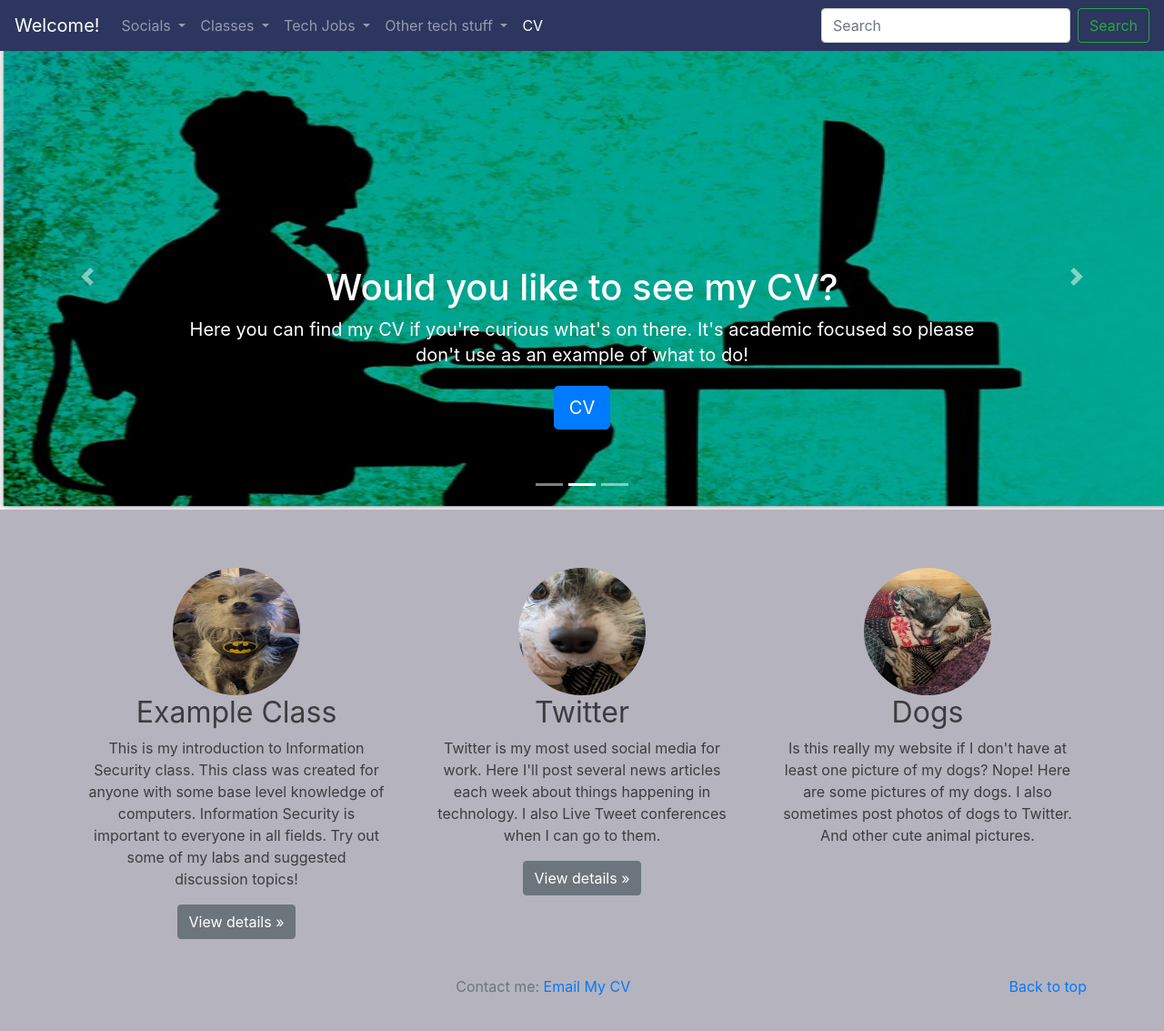
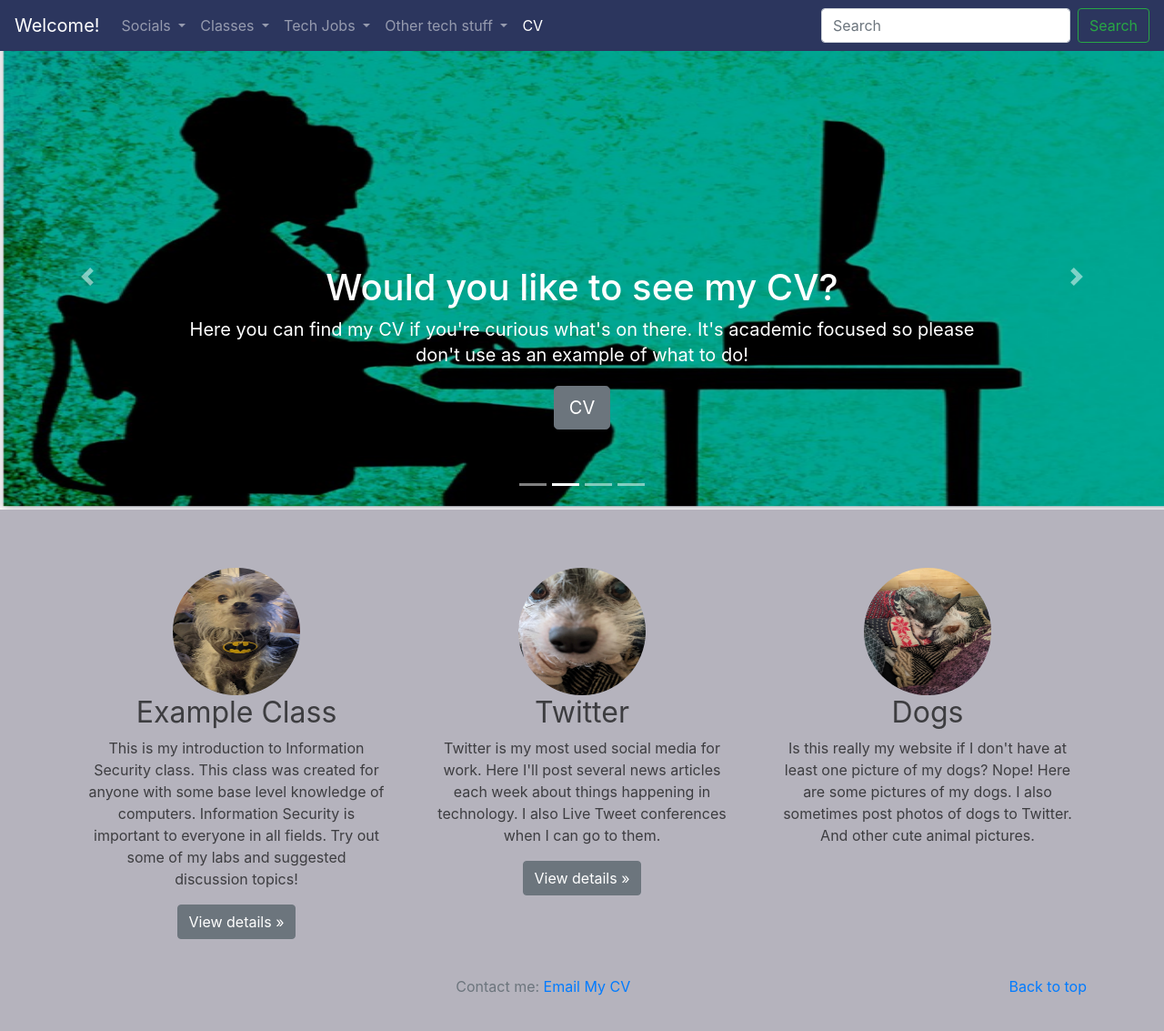
Before and after one commit to aholdengouveia/aholdengouveia.github.io, a Jekyll site: the page built from index.html, in a window 1280 px wide and 1144 px high. Shown: the top 1133 px of the window at 91% size. Built offline with Jekyll 4.4.1, drawn with Linux system fonts in a browser that asks for light colours; nearby versions of some CDN libraries.

Commit message:
cleaner code for the index page

```diff
--- a/index.html
+++ b/index.html
@@ -11,35 +11,48 @@
           <li data-target="#myCarousel" data-slide-to="0" class="active"></li>
           <li data-target="#myCarousel" data-slide-to="1"></li>
           <li data-target="#myCarousel" data-slide-to="2"></li>
+          <li data-target="#myCarousel" data-slide-to="3"></li>
+
         </ol>
         <div class="carousel-inner">
           <div class="carousel-item active">
-            <img class="first-slide" src="./images/styalizedtechnology.jpg" alt="Silouette of a woman in front of a computer">
+            <img class="first-slide" src="/images/styalizedtechnology.jpg" alt="Silouette of a woman in front of a computer">
             <div class="container">
               <div class="carousel-caption text-left">
                 <h1>Are you Interested in my classes?</h1>
                 <p>Here you can find materials for classes I've made you might find interesting</p>
-                <p><a class="btn btn-lg btn-primary" href="classes.html" role="button">Classes!</a></p>
+                <p><a class="btn btn-lg btn-secondary" href="classes.html" role="button">Classes!</a></p>
               </div>
             </div>
           </div>
           <div class="carousel-item">
-            <img class="second-slide" src="./images/WomanComputerSilouette.png" alt="woman in front of computer silouette">
+            <img class="second-slide" src="/images/WomanComputerSilouette.png" alt="woman in front of computer silouette">
             <div class="container">
               <div class="carousel-caption">
                 <h1>Would you like to see my CV?</h1>
                 <p>Here you can find my CV if you're curious what's on there.  It's academic focused so please don't use as an example of what to do!</p>
-                <p><a class="btn btn-lg btn-primary" href="cv.html" role="button">CV</a></p>
+                <p><a class="btn btn-lg btn-secondary" href="cv.html" role="button">CV</a></p>
               </div>
             </div>
           </div>
           <div class="carousel-item">
-            <img class="third-slide" src="./images/gasmask2.jpg" alt="Picutre of a gasmask on a grey background with smoke">
+            <img class="third-slide" src="/images/dkbackgroundwithlights.jpg" alt="Picutre of a gasmask on a grey background with smoke">
             <div class="container">
               <div class="carousel-caption text-right">
-                <h1>Maybe You would like to follow me on Social Media?</h1>
-                <p>Here you can find my YouTube channel with videos I've made, my Twitter where I share interesting things happening in technology, and my LinkedIn that is sad and empty because I have tenure and I'm not looking for a job</p>
-                <p><a class="btn btn-lg btn-primary" href="socials.html" role="button">Social Media</a></p>
+                <h1>Follow me on Social Media?</h1>
+                <p>Here you can find my YouTube channel, GitHub, Twitter, and my LinkedIn that is sad and empty because I have tenure and I'm not looking for a job</p>
+                <p><a class="btn btn-lg btn-secondary" href="socials.html" role="button">Social Media</a></p>
+              </div>
+            </div>
+          </div>
+
+          <div class="carousel-item">
+            <img class="fourth-slide" src="/images/brightCircle.jpg" alt="Picutre of a gasmask on a grey background with smoke">
+            <div class="container">
+              <div class="carousel-caption text-right">
+                <h1>Would You like to Learn more about Technical jobs?</h1>
+                <p>Here you can find more information on how to create a technical resume, do a technical interivew, and even create a portfolio</p>
+                <p><a class="btn btn-lg btn-secondary" href="socials.html" role="button">Social Media</a></p>
               </div>
             </div>
           </div>
@@ -84,46 +97,4 @@
         </div><!-- /.row -->
 
 
-        <!-- START THE FEATURETTES -->
-<!--
-        <hr class="featurette-divider">
-
-        <div class="row featurette">
-          <div class="col-md-7">
-            <h2 class="featurette-heading">First featurette heading. <span class="text-muted">It'll blow your mind.</span></h2>
-            <p class="lead">Donec ullamcorper nulla non metus auctor fringilla. Vestibulum id ligula porta felis euismod semper. Praesent commodo cursus magna, vel scelerisque nisl consectetur. Fusce dapibus, tellus ac cursus commodo.</p>
-          </div>
-          <div class="col-md-5">
-            <img class="featurette-image img-fluid mx-auto" data-src="holder.js/500x500/auto" alt="Generic placeholder image">
-          </div>
-        </div>
-
-        <hr class="featurette-divider">
-
-        <div class="row featurette">
-          <div class="col-md-7 order-md-2">
-            <h2 class="featurette-heading">Oh yeah, it's that good. <span class="text-muted">See for yourself.</span></h2>
-            <p class="lead">Donec ullamcorper nulla non metus auctor fringilla. Vestibulum id ligula porta felis euismod semper. Praesent commodo cursus magna, vel scelerisque nisl consectetur. Fusce dapibus, tellus ac cursus commodo.</p>
-          </div>
-          <div class="col-md-5 order-md-1">
-            <img class="featurette-image img-fluid mx-auto" data-src="holder.js/500x500/auto" alt="Generic placeholder image">
-          </div>
-        </div>
-
-        <hr class="featurette-divider">
-
-        <div class="row featurette">
-          <div class="col-md-7">
-            <h2 class="featurette-heading">And lastly, this one. <span class="text-muted">Checkmate.</span></h2>
-            <p class="lead">Donec ullamcorper nulla non metus auctor fringilla. Vestibulum id ligula porta felis euismod semper. Praesent commodo cursus magna, vel scelerisque nisl consectetur. Fusce dapibus, tellus ac cursus commodo.</p>
-          </div>
-          <div class="col-md-5">
-            <img class="featurette-image img-fluid mx-auto" data-src="holder.js/500x500/auto" alt="Generic placeholder image">
-          </div>
-        </div>
-
-        <hr class="featurette-divider">
-
-        <!-- /END THE FEATURETTES -->
-
       </div><!-- /.container -->
```
